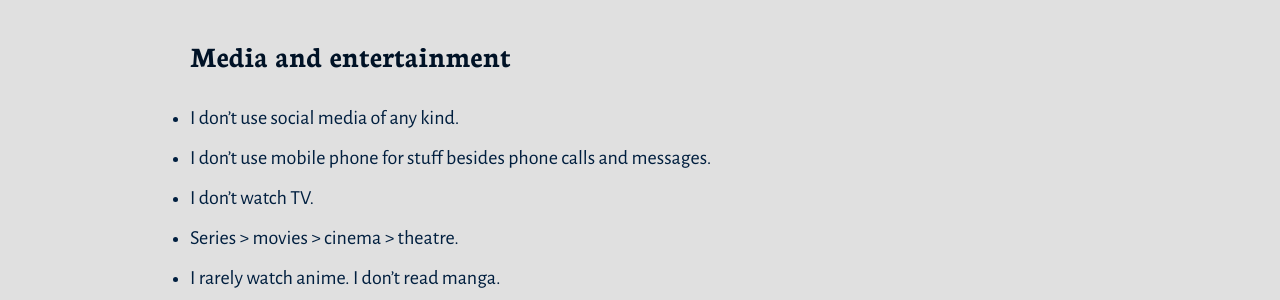
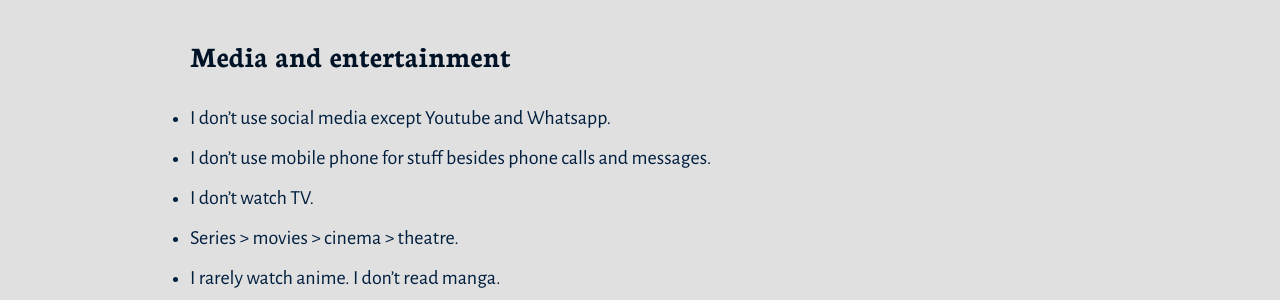
Before and after one commit to armandoahir/armandoahir.github.io, a Jekyll site: the page built from _posts/2026-04-21-Constraints.md, in a window 1280 px wide. Shown: the part 466-766 px from the top of the page. Built offline with Jekyll 4.4.1, drawn with Linux system fonts in a browser that asks for light colours.

Commit message:
[21th Apr] Fix: Post

```diff
--- a/_posts/2026-04-21-Constraints.md
+++ b/_posts/2026-04-21-Constraints.md
@@ -10,7 +10,7 @@ Some of the items on this list are habits I’ve left behind over time. <br>
 I avoid habits that negatively affect my physical or mental well-being. I try to prioritize consistency over intensity in my routines.
 
 ### Media and entertainment
-- I don’t use social media of any kind.
+- I don’t use social media except Youtube and Whatsapp.
 - I don't use mobile phone for stuff besides phone calls and messages.
 - I don’t watch TV.
 - Series > movies > cinema > theatre.
```
